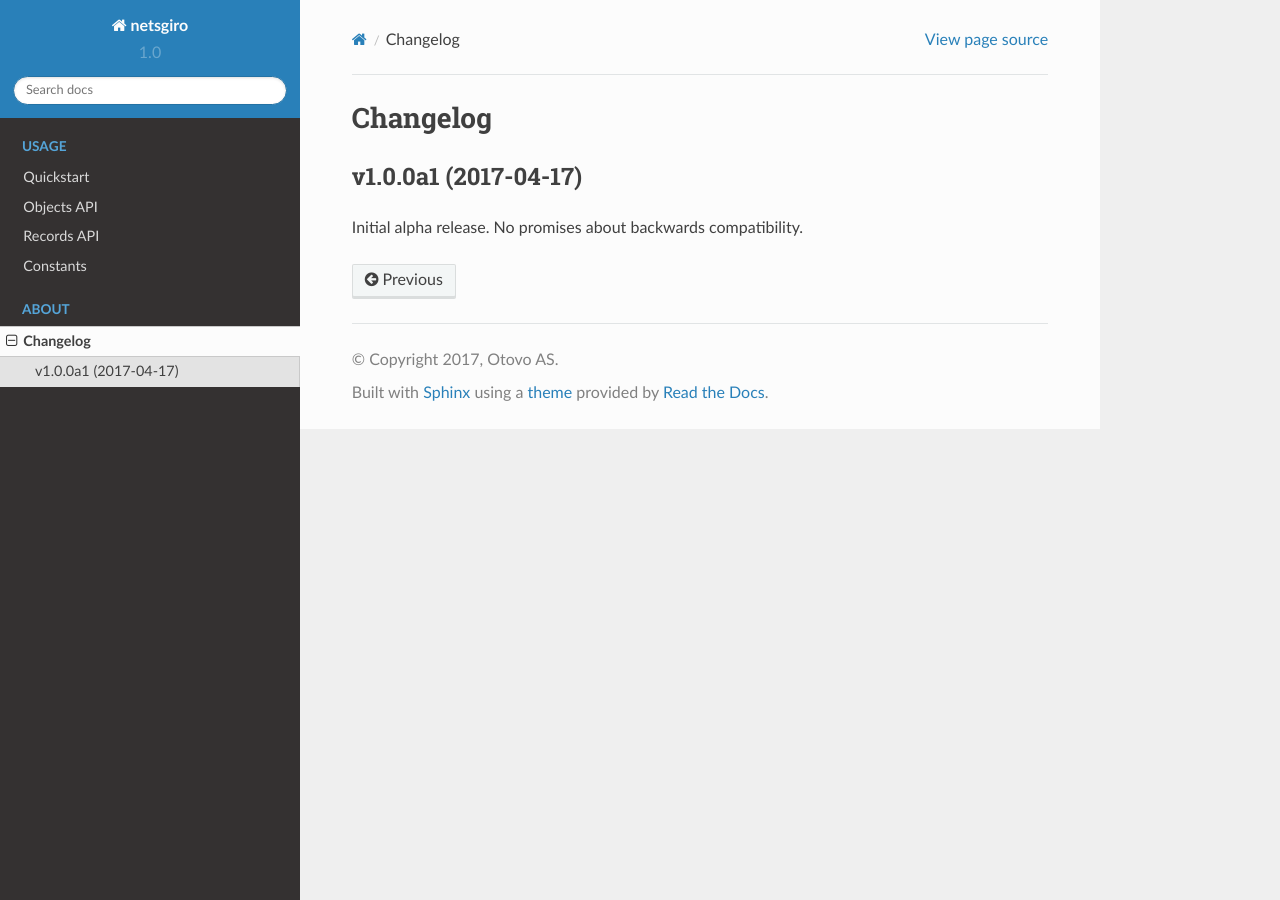
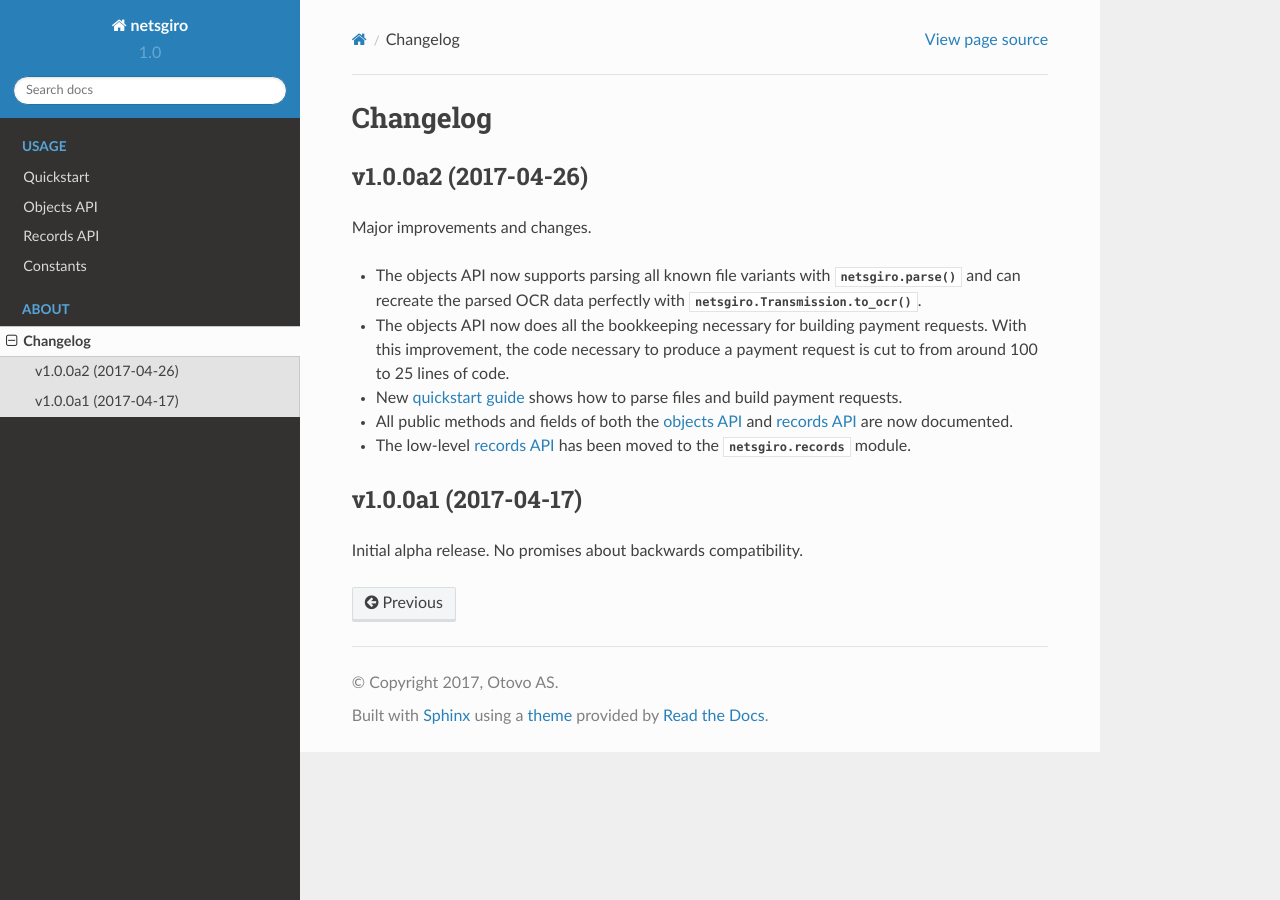
Before and after one commit to otovo/python-netsgiro, a Sphinx documentation site: the page built from docs/changelog.rst, in a window 1280 px wide. Built offline with Sphinx 7.4.7 and the Read the Docs theme 2.0.0, drawn with Linux system fonts in a browser that asks for light colours.

Commit message:
Release v1.0.0a2

```diff
--- a/docs/changelog.rst
+++ b/docs/changelog.rst
@@ -1,6 +1,30 @@
 =========
 Changelog
 =========
+
+
+v1.0.0a2 (2017-04-26)
+=====================
+
+Major improvements and changes.
+
+- The objects API now supports parsing all known file variants with
+  :meth:`netsgiro.parse` and can recreate the parsed OCR data perfectly with
+  :meth:`netsgiro.Transmission.to_ocr`.
+
+- The objects API now does all the bookkeeping necessary for building payment
+  requests. With this improvement, the code necessary to produce a payment
+  request is cut to from around 100 to 25 lines of code.
+
+- New :doc:`quickstart guide <quickstart>` shows how to parse files and build
+  payment requests.
+
+- All public methods and fields of both the
+  :doc:`objects API <objects>` and :doc:`records API <records>` are now
+  documented.
+
+- The low-level :doc:`records API <records>` has been moved to the
+  :mod:`netsgiro.records` module.
 
 
 v1.0.0a1 (2017-04-17)
--- a/netsgiro/__init__.py
+++ b/netsgiro/__init__.py
@@ -1,4 +1,4 @@
-__version__ = '1.0.0a1'
+__version__ = '1.0.0a2'
 
 
 from netsgiro.constants import *  # noqa: Rexport
```
